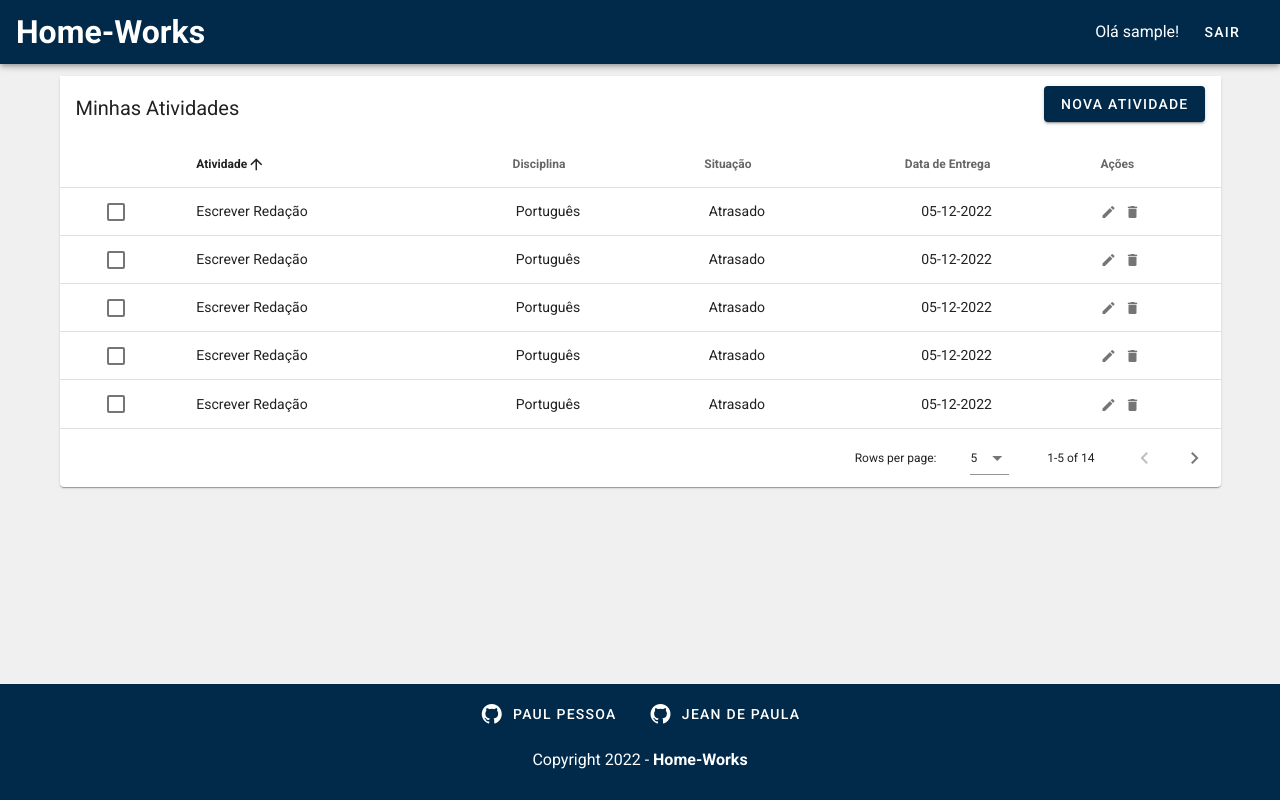
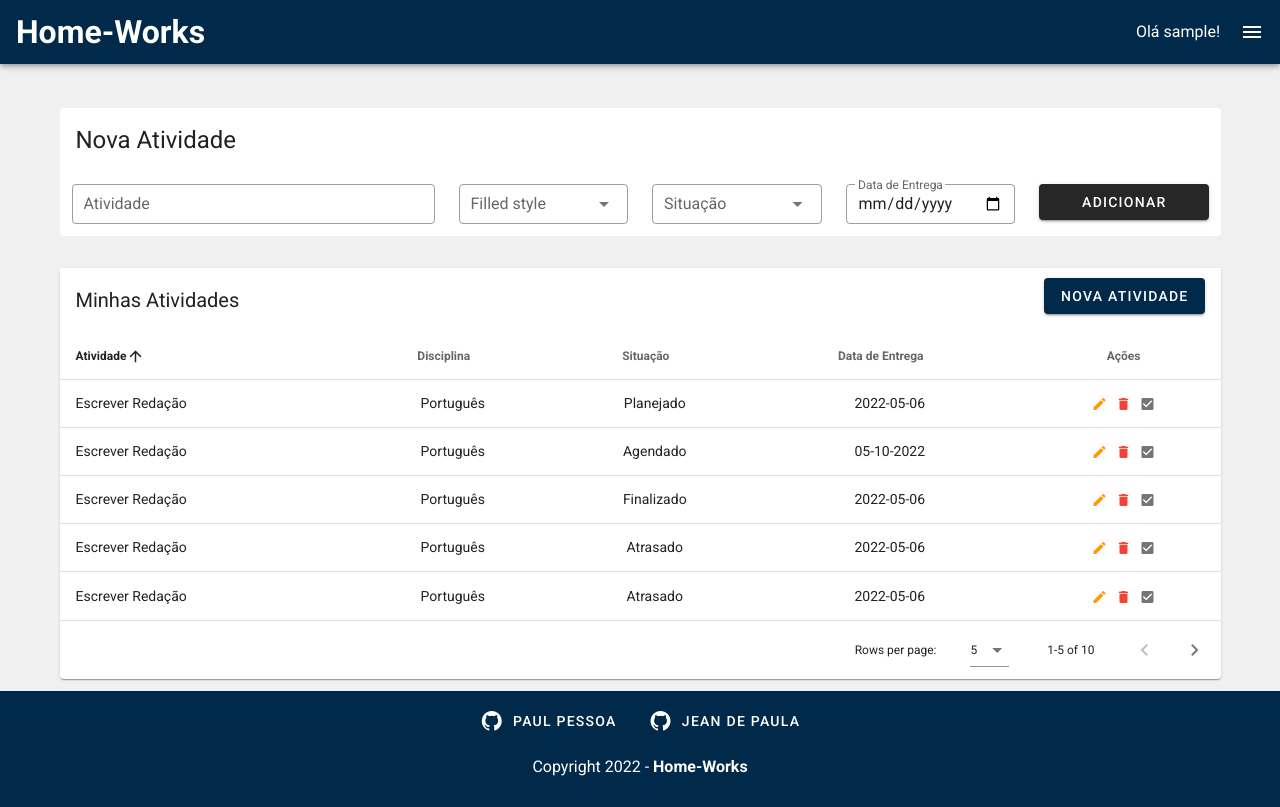
Before and after one commit to paulpessoa/Home-Works, a Vue app: page /home in a window 1280 px wide. Built offline with nearby package versions, Linux system fonts and the light colour scheme; sample sign-in values are in the browser's storage.

Commit message:
header e tableActivities

```diff
--- a/src/App.vue
+++ b/src/App.vue
@@ -2,16 +2,12 @@
   <v-app>
     <AppHeader />
     <v-main style="background: #f0f0f0">
-
-      <a v-if="!accessToken" href="/" style="text-decoration: none; color: #012a4a">
-        <h1 class="text-center mt-10" href="/" text> Home-Works </h1>
-      </a>
-
-      <p class="text-center" v-if="!accessToken">Experimente com um <a style="text-decoration:none"
+      <p class="text-center mt-10" v-if="!accessToken">Experimente com um <a style="text-decoration:none"
           href="https://www.mohmal.com/pt/" target="_blank" rel="noopener noreferrer">e-mail temporário!</a></p>
       <router-view />
     </v-main>
     <AppFooter />
+
   </v-app>
 </template>
 
--- a/src/components/AppFooter.vue
+++ b/src/components/AppFooter.vue
@@ -1,7 +1,6 @@
 <template>
-    <v-footer v-if="accessToken" padless color="#012A4A">
+    <v-footer padless color="#012A4A">
         <v-col class="text-center white--text" cols="12">
-
 
             <v-tooltip top v-for="(i, index) in authors" :key="index" class="mx-10 white--text">
                 <template v-slot:activator="{ on, attrs }">
--- a/src/components/AppHeader.vue
+++ b/src/components/AppHeader.vue
@@ -1,15 +1,24 @@
 <template>
-  <v-app-bar v-if="accessToken" app color="#012A4A" dark>
-    <div class="d-flex align-center">
+  <v-app-bar app color="#012A4A" dark>
+    <div class="d-flex align-center mx-auto">
       <a href="/" style="text-decoration: none; color: white">
         <h1 class="mr-2" href="/" text> Home-Works </h1>
       </a>
+    </div>
+    <v-spacer v-if="accessToken"></v-spacer>
+    <span class="mr-2" v-if="accessToken" href="#" text> Olá {{ userName }}! </span>
+    <v-menu v-if="accessToken" left bottom>
+      <template v-slot:activator="{ on, attrs }">
+        <v-btn icon v-bind="attrs" v-on="on">
+          <v-icon>mdi-menu</v-icon>
+        </v-btn>
+      </template>
 
-    </div>
-    <v-spacer></v-spacer>
-    <span class="mr-2" v-if="accessToken" href="#" text> Olá {{userName}}! </span>
-
-    <v-btn class="mr-2" v-if="accessToken" href="/#" @click="logout()" text> Sair </v-btn>
+      <v-list>
+        <v-list-item to="/new-password"> Mudar senha </v-list-item>
+        <v-list-item @click="logout()"> Sair </v-list-item>
+      </v-list>
+    </v-menu>
   </v-app-bar>
 
 </template>
@@ -22,7 +31,21 @@ const url = "https://homeworks-api.vercel.app/account/logout";
 export default {
   name: 'AppFooter',
   data: () => ({
-    userName:  sessionStorage.getItem("userName"),
+    links: [
+      {
+        name: 'sair',
+        path: '/sair'
+      },
+      {
+        name: 'config',
+        path: '/config'
+      },
+      {
+        name: 'home',
+        path: '/home'
+      },
+    ],
+    userName: sessionStorage.getItem("userName"),
     accessToken: sessionStorage.getItem("accessToken"),
   }),
   methods: {
--- a/src/components/tasks/TableActivities.vue
+++ b/src/components/tasks/TableActivities.vue
@@ -1,19 +1,47 @@
 <template>
     <v-container>
+        <v-card class="my-8" elevation="0">
+                <v-card-title>
+                    <span class="text-h5">{{ formTitle }}</span>
+                </v-card-title>
+                    <v-container>
+                        <v-row>
+                            <v-col cols="12" sm="6" md="4" lg="4">
+                                <v-text-field outlined dense hide-details v-model="editedItem.name" label="Atividade"></v-text-field>
+                            </v-col>
+                            <v-col cols="12" sm="6" md="4" lg="2">
+                                <v-select outlined dense hide-details v-model="editedItem.calories" :items="disciplinas" label="Filled style"></v-select>
+                            </v-col>
+                            <v-col cols="12" sm="6" md="4" lg="2">
+                                   <v-select outlined dense hide-details v-model="editedItem.fat" :items="status" label="Situação"></v-select>
+                            </v-col>
+                            <v-col cols="12" sm="6" md="4" lg="2">
+                                <v-text-field type="date" outlined dense hide-details v-model="editedItem.carbs" label="Data de Entrega"></v-text-field>
+                            </v-col>
+                            <v-col cols="12" sm="6" md="4" lg="2">
+                                <v-btn block dark @click="save"> Adicionar </v-btn>
+                            </v-col>
 
-        <v-data-table :headers="headers" :items="desserts" :items-per-page="itemsPerPage" sort-by="name" class="elevation-1">
-<template v-slot:[`item.check`]="{ item }">
-        <v-simple-checkbox
-          v-model="item.check"
-        ></v-simple-checkbox>
-      </template>
+                        </v-row>
+                    </v-container>
+                </v-card-text>
+
+
+
+        </v-card>
+
+        <v-data-table :headers="headers" :items="desserts" :items-per-page="itemsPerPage" sort-by="name"
+            class="elevation-1">
+            <template v-slot:[`item.check`]="{ item }">
+                <v-simple-checkbox v-model="item.check"></v-simple-checkbox>
+            </template>
 
             <template v-slot:top>
                 <v-toolbar flat>
                     <v-toolbar-title>Minhas Atividades</v-toolbar-title>
 
                     <v-spacer></v-spacer>
-                    <v-dialog v-model="dialog" max-width="800px">
+                    <v-dialog v-model="dialog" max-width="80%">
                         <template v-slot:activator="{ on, attrs }">
                             <v-btn color="#012A4A" dark class="mb-2" v-bind="attrs" v-on="on">
                                 Nova Atividade
@@ -28,16 +56,18 @@
                                 <v-container>
                                     <v-row>
                                         <v-col cols="12" sm="6" md="4" lg="3">
-                                            <v-text-field outlined dense hide-details v-model="editedItem.name" label="Atividade"></v-text-field>
+                                            <v-text-field outlined dense hide-details v-model="editedItem.name"
+                                                label="Atividade"></v-text-field>
                                         </v-col>
                                         <v-col cols="12" sm="6" md="4" lg="3">
-                                            <v-text-field outlined dense hide-details v-model="editedItem.calories" label="Disciplina"></v-text-field>
+                                            <v-select outlined dense hide-details v-model="editedItem.calories" :items="disciplinas" label="Disciplinas"></v-select>
                                         </v-col>
                                         <v-col cols="12" sm="6" md="4" lg="3">
-                                            <v-text-field outlined dense hide-details v-model="editedItem.fat" label="Situação"></v-text-field>
+                                            <v-select outlined dense hide-details v-model="editedItem.fat" :items="status" label="Situação"></v-select>
                                         </v-col>
                                         <v-col cols="12" sm="6" md="4" lg="3">
-                                            <v-text-field outlined dense hide-details v-model="editedItem.carbs" label="Data de Entrega"></v-text-field>
+                                            <v-text-field type="date" outlined dense hide-details v-model="editedItem.carbs"
+                                                label="Data de Entrega"></v-text-field>
                                         </v-col>
 
                                     </v-row>
@@ -69,12 +99,16 @@
                 </v-toolbar>
             </template>
             <template v-slot:[`item.actions`]="{ item }">
-                <v-icon small class="mr-2" @click="editItem(item)">
+                <v-icon small color="orange" class="mr-2" @click="editItem(item)">
                     mdi-pencil
                 </v-icon>
-                <v-icon small @click="deleteItem(item)">
+                <v-icon small color="red" class="mr-2" @click="deleteItem(item)">
                     mdi-delete
                 </v-icon>
+                <v-icon small color="" @click="checkItem(item)">
+                    mdi-checkbox-marked
+                </v-icon>
+
             </template>
             <template v-slot:no-data>
                 <v-btn color="#012A4A" @click="initialize">
@@ -97,13 +131,14 @@ export default {
         dialog: false,
         dialogDelete: false,
         headers: [
-            { text:'', align: 'center', value: 'check', sortable: false },
-            { text: 'Atividade', align: 'start', value: 'name'},
+            { text: 'Atividade', align: 'start', value: 'name' },
             { text: 'Disciplina', align: 'center', value: 'calories' },
             { text: 'Situação', align: 'center', value: 'fat' },
             { text: 'Data de Entrega', align: 'center', value: 'carbs' },
-            { text: 'Ações', value: 'actions', sortable: false },
+            { text: 'Ações', align: 'center', value: 'actions', sortable: false },
         ],
+        disciplinas: ['Português', 'Matemática', 'História', 'Geografia'],
+        status: ['Finalizado', 'Atrasado', 'Em andamento', 'Adiantado', 'Agendado'],
         desserts: [],
         itemsPerPage: 5,
         editedIndex: -1,
@@ -147,99 +182,71 @@ export default {
                     check: null,
                     name: 'Escrever Redação',
                     calories: 'Português',
-                    fat: 'Atrasado',
-                    carbs: '05-12-2022',
+                    fat: 'Planejado',
+                    carbs: '2022-05-06',
+                },
+                {
+                    check: null,
+                    name: 'Escrever Redação',
+                    calories: 'Português',
+                    fat: 'Agendado',
+                    carbs: '05-10-2022',
+                },
+                {
+                    check: null,
+                    name: 'Escrever Redação',
+                    calories: 'Português',
+                    fat: 'Finalizado',
+                    carbs: '2022-05-06',
                 },
                 {
                     check: null,
                     name: 'Escrever Redação',
                     calories: 'Português',
                     fat: 'Atrasado',
-                    carbs: '05-12-2022',
+                    carbs: '2022-05-06',
                 },
                 {
                     check: null,
                     name: 'Escrever Redação',
                     calories: 'Português',
                     fat: 'Atrasado',
-                    carbs: '05-12-2022',
+                    carbs: '2022-05-06',
                 },
                 {
                     check: null,
                     name: 'Escrever Redação',
                     calories: 'Português',
                     fat: 'Atrasado',
-                    carbs: '05-12-2022',
+                    carbs: '2022-05-06',
                 },
                 {
                     check: null,
                     name: 'Escrever Redação',
                     calories: 'Português',
                     fat: 'Atrasado',
-                    carbs: '05-12-2022',
+                    carbs: '2022-05-06',
                 },
                 {
                     check: null,
                     name: 'Escrever Redação',
                     calories: 'Português',
                     fat: 'Atrasado',
-                    carbs: '05-12-2022',
+                    carbs: '2022-05-06',
                 },
                 {
                     check: null,
                     name: 'Escrever Redação',
                     calories: 'Português',
                     fat: 'Atrasado',
-                    carbs: '05-12-2022',
+                    carbs: '2022-05-06',
                 },
                 {
                     check: null,
                     name: 'Escrever Redação',
                     calories: 'Português',
                     fat: 'Atrasado',
-                    carbs: '05-12-2022',
-                },
-                {
-                    check: null,
-                    name: 'Escrever Redação',
-                    calories: 'Português',
-                    fat: 'Atrasado',
-                    carbs: '05-12-2022',
-                },
-                {
-                    check: null,
-                    name: 'Escrever Redação',
-                    calories: 'Português',
-                    fat: 'Atrasado',
-                    carbs: '05-12-2022',
-                },
-                {
-                    check: null,
-                    name: 'Escrever Redação',
-                    calories: 'Português',
-                    fat: 'Atrasado',
-                    carbs: '05-12-2022',
-                },
-                {
-                    check: null,
-                    name: 'Escrever Redação',
-                    calories: 'Português',
-                    fat: 'Atrasado',
-                    carbs: '05-12-2022',
-                },
-                {
-                    check: null,
-                    name: 'Escrever Redação',
-                    calories: 'Português',
-                    fat: 'Atrasado',
-                    carbs: '05-12-2022',
-                },
-                {
-                    check: null,
-                    name: 'Escrever Redação',
-                    calories: 'Português',
-                    fat: 'Atrasado',
-                    carbs: '05-12-2022',
+                    carbs: '2022-05-06',
                 }
 
             ]
```
Lines whose indentation alone changed are shown as unchanged.
